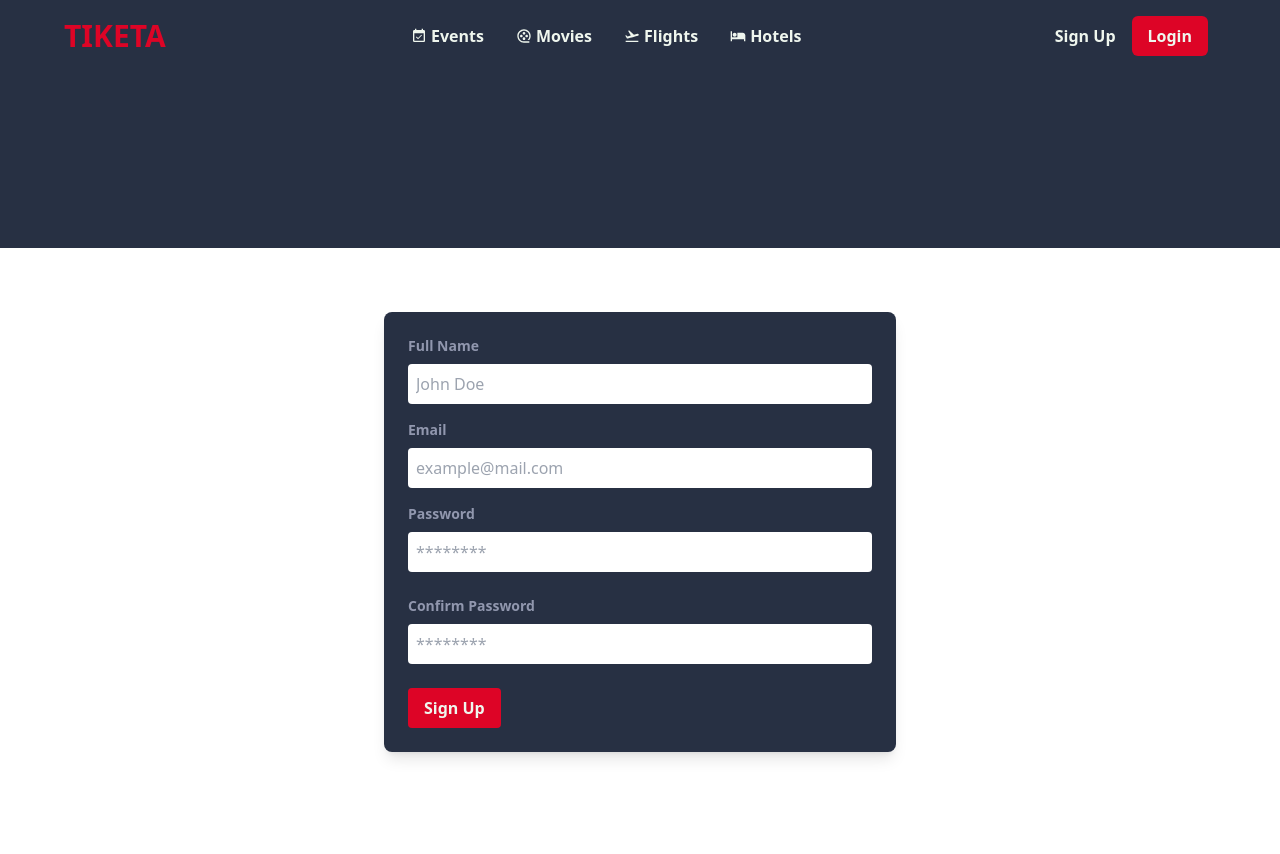
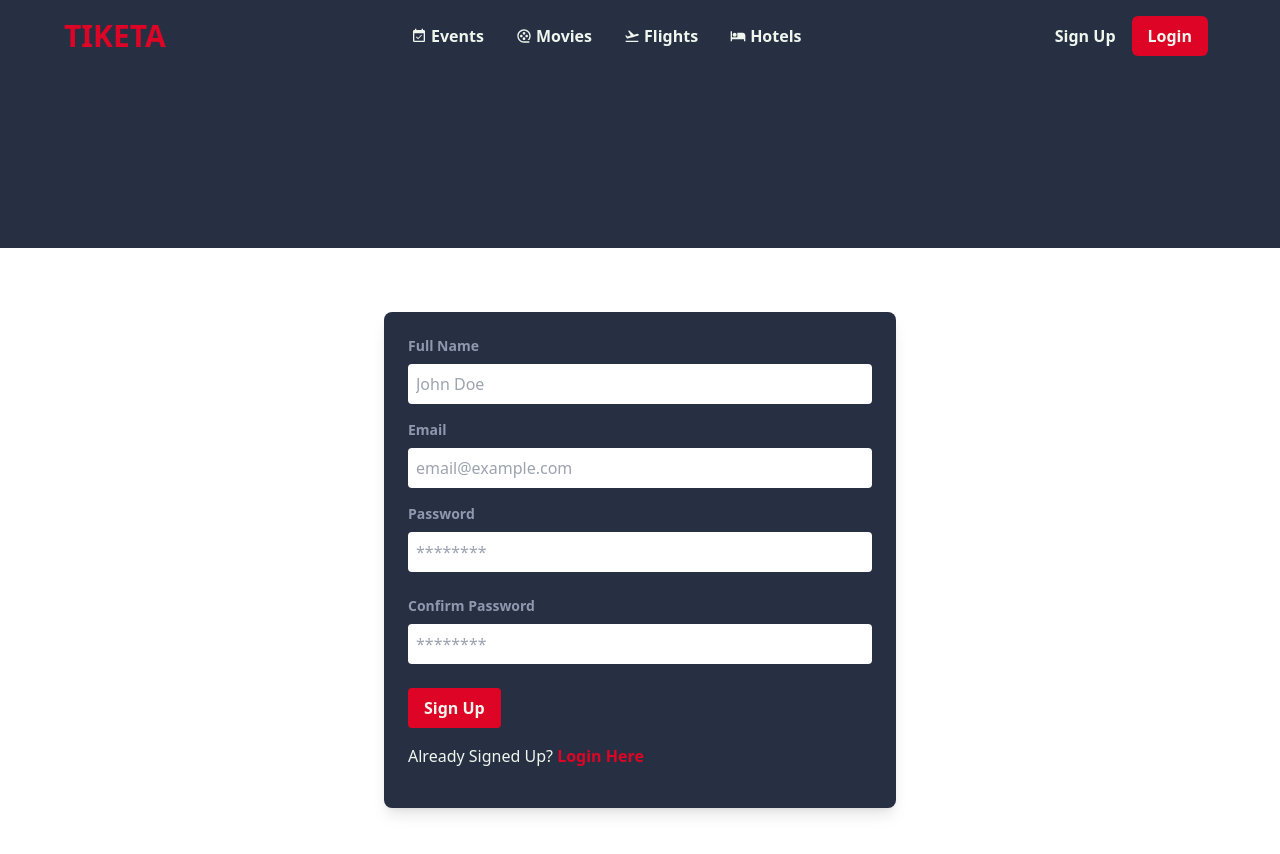
Before and after one commit to jimmindungu3/Tiketa, a React (Vite) app in the folder frontend/: page /sign-up in a window 1280 px wide. Shown: the top 854 px of the page. Before the commit the page ends 816 px from the top, so only its background shows below. Built offline with nearby package versions, Linux system fonts and the light colour scheme.

Commit message:
add change form links

```diff
--- a/frontend/src/components/LoginForm.jsx
+++ b/frontend/src/components/LoginForm.jsx
@@ -1,4 +1,5 @@
 import React from 'react'
+import { Link } from 'react-router-dom';
 
 const LoginForm = () => {
   return (
@@ -42,6 +43,12 @@ const LoginForm = () => {
           </button>
         </div>
       </form>
+      <div className="my-4">
+        Don't have an account?{" "}
+        <span className="font-semibold text-red-100">
+          <Link to={"/sign-up"}>SignUp Here</Link>
+        </span>
+      </div>
     </div>
   )
 }
--- a/frontend/src/components/SignUpForm.jsx
+++ b/frontend/src/components/SignUpForm.jsx
@@ -1,4 +1,5 @@
 import React, { useState } from "react";
+import { Link } from "react-router-dom";
 import axios from "axios";
 
 const SignUpForm = () => {
@@ -40,7 +41,7 @@ const SignUpForm = () => {
 
       // Handle success
       console.log("User created:", response.data);
-      alert("User created successfully!");
+      // alert("User created successfully!");
 
       // Clear form data
       // setFormData({
@@ -49,7 +50,6 @@ const SignUpForm = () => {
       //   password: "",
       //   confirmPassword: "",
       // });
-
     } catch (error) {
       // Handle error response
       if (error.response && error.response.status === 400) {
@@ -104,7 +104,7 @@ const SignUpForm = () => {
             className="text-gray-950 w-full p-2 rounded focus:outline-none focus:ring-2 focus:ring-bluegray"
             type="text"
             id="email"
-            placeholder="example@mail.com"
+            placeholder="email@example.com"
             value={formData.email}
             onChange={handleChange}
           />
@@ -158,6 +158,12 @@ const SignUpForm = () => {
           </button>
         </div>
       </form>
+      <div className="my-4">
+        Already Signed Up?{" "}
+        <span className="font-semibold text-red-100">
+          <Link to={"/login"}>Login Here</Link>
+        </span>
+      </div>
     </div>
   );
 };
```
